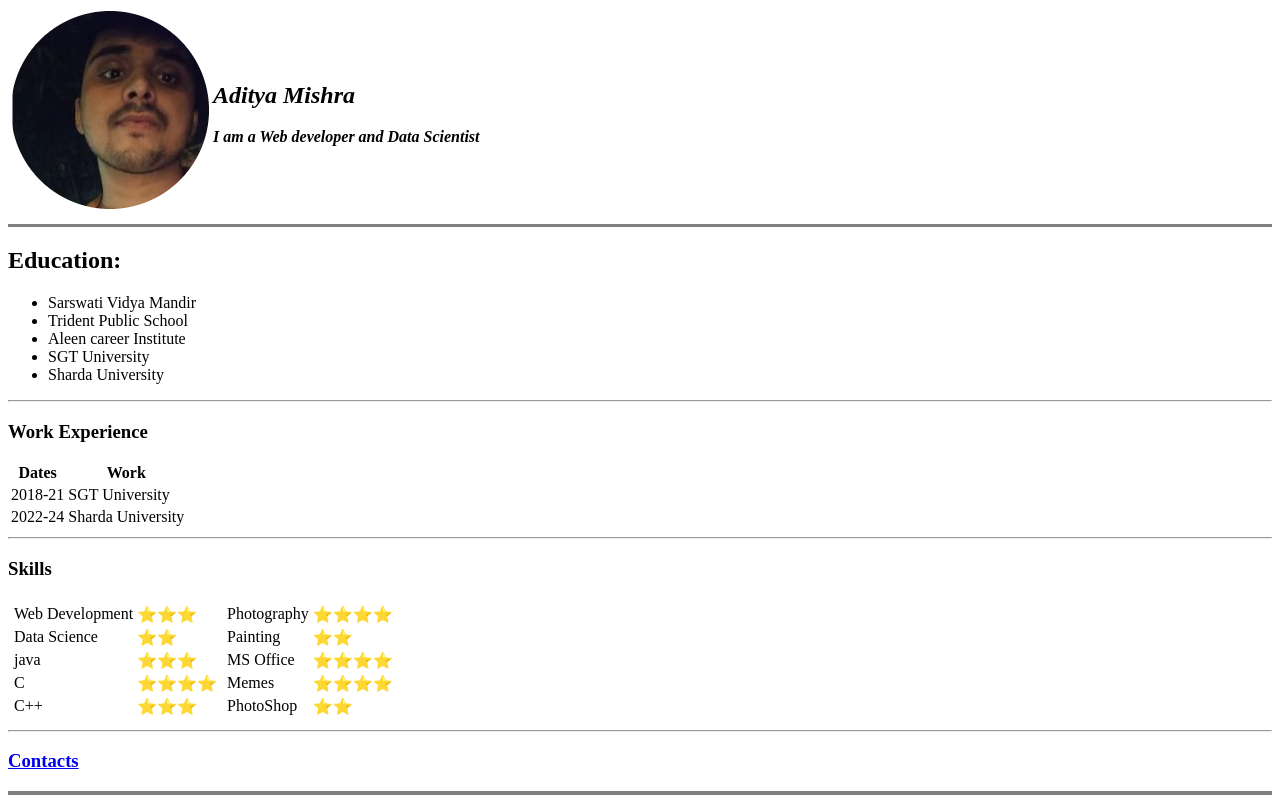
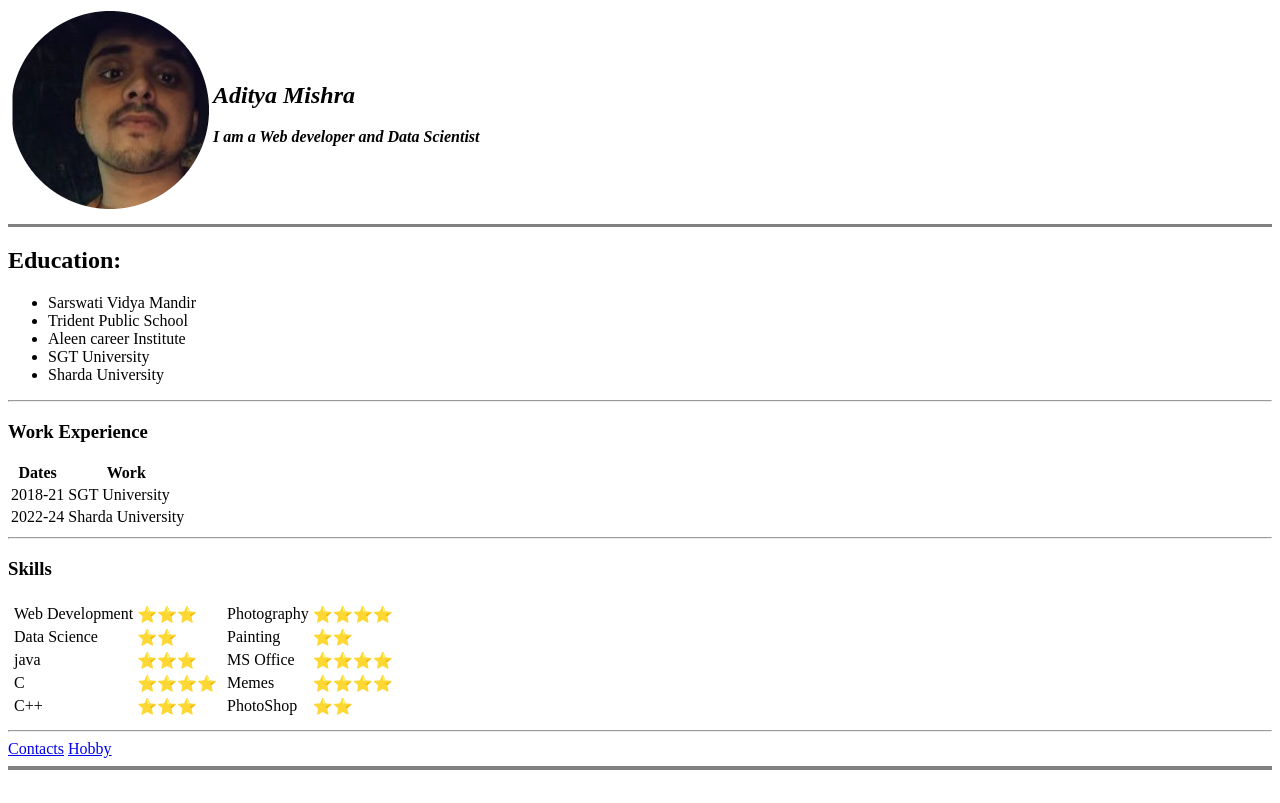
Before and after one commit to Geek-sword/helloWorld, a plain HTML site: page index.html in a window 1280 px wide. Drawn offline with Linux system fonts and the light colour scheme.

Commit message:
Update index.html

```diff
--- a/index.html
+++ b/index.html
@@ -151,7 +151,8 @@
     </table>
 
     <hr>
-    <h3><a href="myContact.html">Contacts</a></h3>
+    <span><a href="myContact.html">Contacts</a></span>
+    <span><a href="myHobbies.html">Hobby</a></span>
 
     <hr size="4" noshade>
 </body>
```
